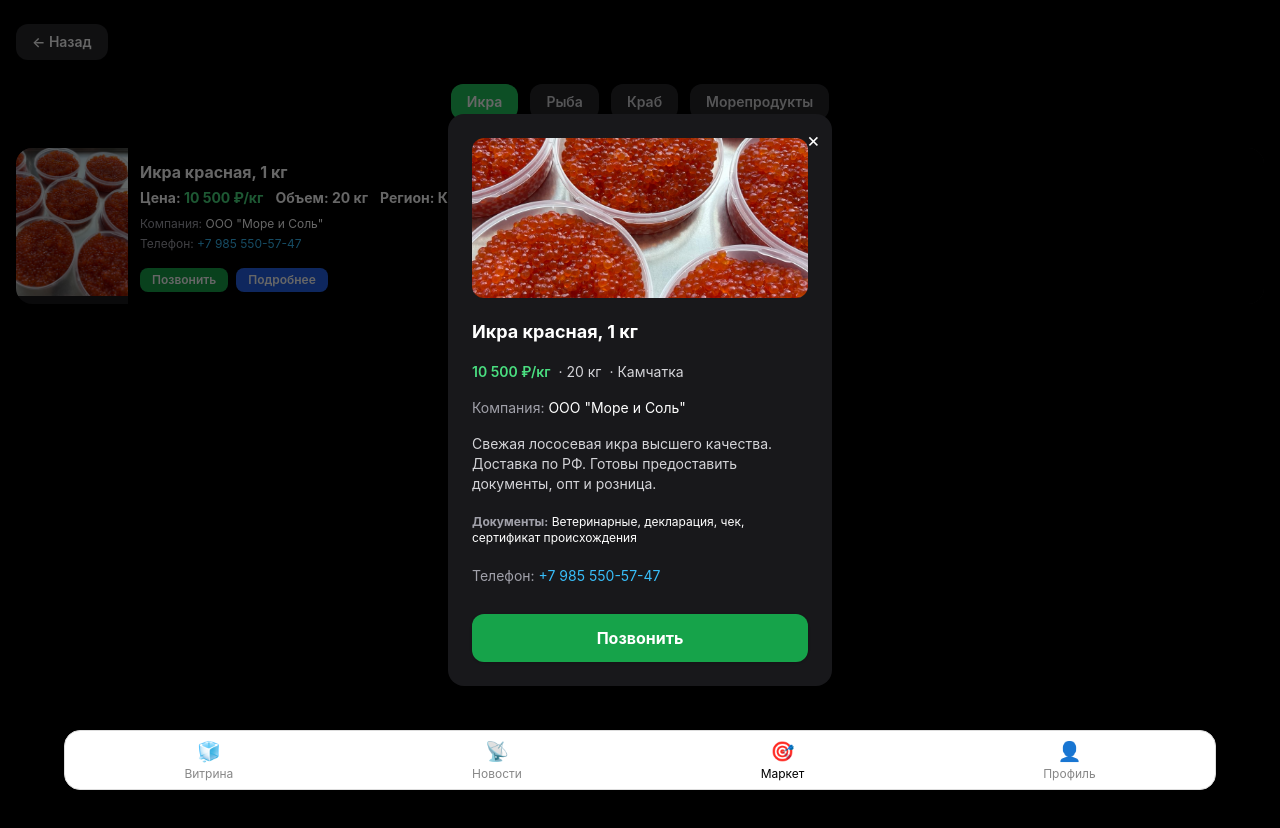
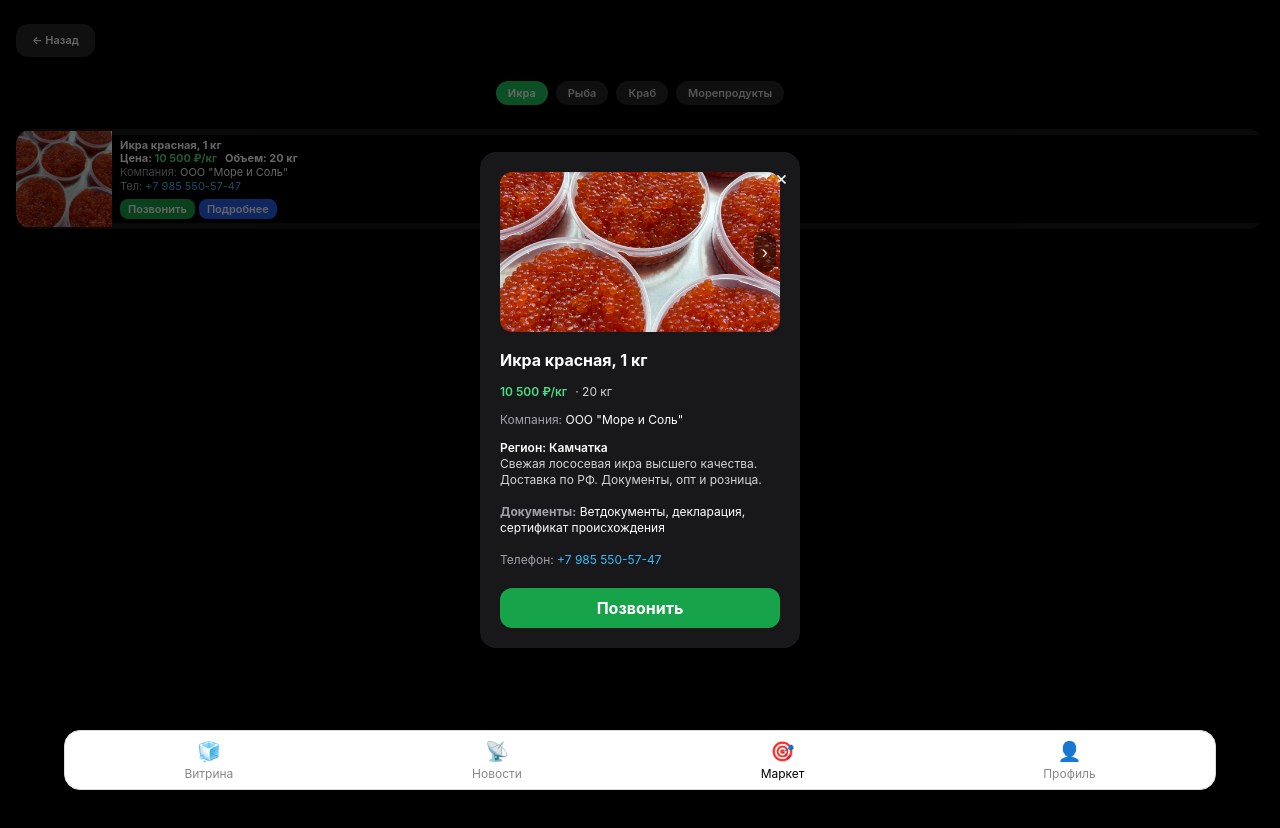
Before and after one commit to AlexSalavat/ikra-miniapp, a React (Create React App) app: page /market/sell in a window 1280 px wide. Both pictures are taken after a click on the button "Подробнее". Shown: the top 828 px of the page. Built offline with nearby package versions, Linux system fonts and the light colour scheme.

Commit message:
Обновил дизайн карточек Маркета, увеличил фото, убрал регион из карточки

```diff
--- a/src/components/MarketSell.js
+++ b/src/components/MarketSell.js
@@ -5,17 +5,21 @@ const offers = [
   {
     id: 1,
     img: '/images/ikr.jpg',
+    gallery: [
+      '/images/ikr.jpg',
+      '/images/caviar2.jpg',
+      '/images/caviar3.jpg',
+    ],
     title: 'Икра красная, 1 кг',
     price: '10 500 ₽/кг',
     category: 'Икра',
     company: 'ООО "Море и Соль"',
-    desc: 'Свежая лососевая икра высшего качества. Доставка по РФ. Готовы предоставить документы, опт и розница.',
+    desc: 'Свежая лососевая икра высшего качества. Доставка по РФ. Документы, опт и розница.',
     phone: '+7 985 550-57-47',
     volume: '20 кг',
-    docs: 'Ветеринарные, декларация, чек, сертификат происхождения',
+    docs: 'Ветдокументы, декларация, сертификат происхождения',
     region: 'Камчатка',
   },
-  // Добавляй ещё!
 ];
 
 const categories = ['Икра', 'Рыба', 'Краб', 'Морепродукты'];
@@ -23,6 +27,7 @@ const categories = ['Икра', 'Рыба', 'Краб', 'Морепродукт
 const MarketSell = () => {
   const [selected, setSelected] = useState('Икра');
   const [modalOffer, setModalOffer] = useState(null);
+  const [photoIdx, setPhotoIdx] = useState(0);
   const navigate = useNavigate();
 
   const filtered = offers.filter((o) => o.category === selected);
@@ -32,18 +37,18 @@ const MarketSell = () => {
       {/* Кнопка назад */}
       <button
         onClick={() => navigate('/market')}
-        className="mb-6 px-4 py-2 rounded-xl bg-zinc-800 text-white font-semibold text-sm hover:bg-zinc-700 transition-all"
+        className="mb-6 px-4 py-2 rounded-xl bg-zinc-800 text-white font-semibold text-[11px] hover:bg-zinc-700 transition-all"
       >
         ← Назад
       </button>
 
       {/* Фильтр категорий */}
-      <div className="flex gap-3 justify-center mb-7">
+      <div className="flex gap-2 justify-center mb-6">
         {categories.map((cat) => (
           <button
             key={cat}
             onClick={() => setSelected(cat)}
-            className={`px-4 py-2 rounded-xl font-semibold text-sm transition-all
+            className={`px-3 py-1 rounded-xl font-semibold text-[11px] transition-all
               ${selected === cat
                 ? 'bg-green-500 text-white shadow'
                 : 'bg-zinc-800 text-zinc-300 hover:bg-zinc-700'}
@@ -55,50 +60,47 @@ const MarketSell = () => {
       </div>
 
       {/* Список объявлений */}
-      <div className="flex flex-col gap-4">
+      <div className="flex flex-col gap-2">
         {filtered.map((offer) => (
           <div
             key={offer.id}
-            className="bg-zinc-900 rounded-2xl flex flex-row items-stretch shadow w-full overflow-hidden"
+            className="bg-zinc-900 rounded-2xl shadow flex flex-row items-center overflow-hidden min-h-[100px] max-h-[116px]"
           >
-            {/* Фото слева */}
-            <div className="flex-shrink-0 flex items-stretch">
+            {/* Фото слева - квадратное, больше */}
             <img
               src={offer.img}
               alt={offer.title}
-                className="w-28 h-full object-cover bg-zinc-800"
-                style={{ minHeight: 112, maxHeight: 148 }}
+              className="w-24 h-24 object-cover bg-zinc-800"
+              style={{ minWidth: 88, minHeight: 88, maxWidth: 96, maxHeight: 96 }}
             />
+            {/* Контент справа — текст левый, сдвинут вправо через pl-2 */}
+            <div className="flex-1 flex flex-col justify-center bg-black px-2 py-1 h-full pl-2">
+              <div className="flex flex-col justify-center h-full text-left">
+                <div className="font-bold text-white text-[11px] leading-[1.13] mb-0.5 truncate">{offer.title}</div>
+                <div className="flex flex-wrap gap-2 mb-0.5 text-[11px] items-center leading-[1.07]">
+                  <span className="text-white font-bold">Цена: <span className="text-green-400">{offer.price}</span></span>
+                  <span className="text-white font-bold">Объем: {offer.volume}</span>
                 </div>
-            {/* Инфо справа */}
-            <div className="flex-1 bg-black flex flex-col justify-between p-3 gap-1 min-h-[7rem]">
-              <div>
-                <div className="font-bold text-white text-base mb-1">{offer.title}</div>
-                <div className="flex flex-wrap gap-3 mb-2">
-                  <span className="text-white font-bold text-sm">Цена: <span className="text-green-400">{offer.price}</span></span>
-                  <span className="text-white font-bold text-sm">Объем: {offer.volume}</span>
-                  <span className="text-white font-bold text-sm">Регион: {offer.region}</span>
+                <div className="flex flex-wrap gap-2 mb-0.5 text-[11px] items-center leading-[1.07]">
+                  <span className="text-zinc-400">Компания: <span className="text-white">{offer.company}</span></span>
                 </div>
-                <div className="text-zinc-400 text-xs mb-1">
-                  Компания: <span className="text-white">{offer.company}</span>
+                <div className="text-zinc-400 text-[11px] mb-1 leading-[1.07]">
+                  Тел: <a href={`tel:${offer.phone.replace(/\s+/g, '')}`} className="text-sky-400 hover:underline">{offer.phone}</a>
                 </div>
-                <div className="text-zinc-400 text-xs mb-2">
-                  Телефон: <a href={`tel:${offer.phone.replace(/\s+/g, '')}`} className="text-sky-400 hover:underline">{offer.phone}</a>
-                </div>
-              </div>
-              <div className="flex gap-2 mt-1">
+                <div className="flex gap-1 mt-0.5">
                   <a
                     href={`tel:${offer.phone.replace(/\s+/g, '')}`}
-                  className="bg-green-600 hover:bg-green-700 text-white rounded-lg px-3 py-1 text-xs font-semibold transition-colors"
+                    className="bg-green-600 hover:bg-green-700 text-white rounded-lg px-2 py-0.5 text-[11px] font-semibold transition-colors"
                   >
                     Позвонить
                   </a>
                   <button
-                  className="bg-blue-600 hover:bg-blue-700 text-white rounded-lg px-3 py-1 text-xs font-semibold transition-colors"
-                  onClick={() => setModalOffer(offer)}
+                    className="bg-blue-600 hover:bg-blue-700 text-white rounded-lg px-2 py-0.5 text-[11px] font-semibold transition-colors"
+                    onClick={() => { setModalOffer(offer); setPhotoIdx(0); }}
                   >
                     Подробнее
                   </button>
+                </div>
               </div>
             </div>
           </div>
@@ -107,19 +109,19 @@ const MarketSell = () => {
 
       {/* Сообщение если объявлений нет */}
       {filtered.length === 0 && (
-        <div className="text-center text-zinc-500 mt-10">
+        <div className="text-center text-zinc-500 mt-10 text-xs">
           Нет объявлений в этой категории.
         </div>
       )}
 
-      {/* Модальное окно: описание и документы */}
+      {/* Модальное окно: слайдер фото, подробности и документы */}
       {modalOffer && (
         <div
           className="fixed inset-0 z-50 flex items-center justify-center bg-black bg-opacity-60"
           onClick={() => setModalOffer(null)}
         >
           <div
-            className="bg-zinc-900 rounded-2xl p-6 shadow-xl max-w-sm w-full flex flex-col gap-3 relative"
+            className="bg-zinc-900 rounded-2xl p-5 shadow-xl max-w-xs w-full flex flex-col gap-2 relative"
             onClick={(e) => e.stopPropagation()}
           >
             <button
@@ -128,29 +130,55 @@ const MarketSell = () => {
             >
               ×
             </button>
+            {/* Галерея фото с листалкой */}
+            {modalOffer.gallery && modalOffer.gallery.length > 1 ? (
+              <div className="mb-2 relative">
+                <img
+                  src={modalOffer.gallery[photoIdx]}
+                  alt={`Фото ${photoIdx + 1}`}
+                  className="w-full h-40 object-cover rounded-xl bg-zinc-800"
+                />
+                {photoIdx > 0 && (
+                  <button
+                    onClick={() => setPhotoIdx(photoIdx - 1)}
+                    className="absolute left-1 top-1/2 -translate-y-1/2 bg-black/50 rounded-full p-2 text-white"
+                  >‹</button>
+                )}
+                {photoIdx < modalOffer.gallery.length - 1 && (
+                  <button
+                    onClick={() => setPhotoIdx(photoIdx + 1)}
+                    className="absolute right-1 top-1/2 -translate-y-1/2 bg-black/50 rounded-full p-2 text-white"
+                  >›</button>
+                )}
+              </div>
+            ) : (
               <img
                 src={modalOffer.img}
                 alt={modalOffer.title}
                 className="w-full h-40 object-cover rounded-xl mb-2 bg-zinc-800"
               />
-            <div className="font-bold text-white text-lg mb-1">{modalOffer.title}</div>
-            <div className="flex gap-2 text-sm text-zinc-300 mb-1">
+            )}
+
+            <div className="font-bold text-white text-base mb-1">{modalOffer.title}</div>
+            <div className="flex gap-2 text-xs text-zinc-300 mb-1 flex-wrap">
               <span className="font-semibold text-green-400">{modalOffer.price}</span>
               <span>· {modalOffer.volume}</span>
-              <span>· {modalOffer.region}</span>
             </div>
-            <div className="text-zinc-400 text-sm mb-1">Компания: <span className="text-white">{modalOffer.company}</span></div>
-            {/* Описание товара */}
-            <div className="text-zinc-300 text-sm mb-2">{modalOffer.desc}</div>
+            <div className="text-zinc-400 text-xs mb-1">Компания: <span className="text-white">{modalOffer.company}</span></div>
+            {/* Описание товара с регионом */}
+            <div className="text-zinc-300 text-xs mb-2">
+              <span className="font-semibold text-white">Регион: {modalOffer.region}</span><br />
+              {modalOffer.desc}
+            </div>
             {/* Документы */}
             <div className="text-zinc-400 text-xs mb-2">
               <b>Документы:</b> <span className="text-white">{modalOffer.docs}</span>
             </div>
             {/* Телефон */}
-            <div className="text-zinc-400 text-sm mb-2">Телефон: <a href={`tel:${modalOffer.phone.replace(/\s+/g, '')}`} className="text-sky-400 hover:underline">{modalOffer.phone}</a></div>
+            <div className="text-zinc-400 text-xs mb-2">Телефон: <a href={`tel:${modalOffer.phone.replace(/\s+/g, '')}`} className="text-sky-400 hover:underline">{modalOffer.phone}</a></div>
             <a
               href={`tel:${modalOffer.phone.replace(/\s+/g, '')}`}
-              className="w-full bg-green-600 hover:bg-green-700 text-white rounded-xl py-3 font-bold text-base text-center shadow transition-colors mt-2"
+              className="w-full bg-green-600 hover:bg-green-700 text-white rounded-xl py-2 font-bold text-base text-center shadow transition-colors mt-1"
             >
               Позвонить
             </a>
```
Lines whose indentation alone changed are shown as unchanged.
